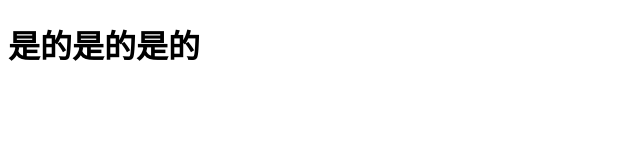
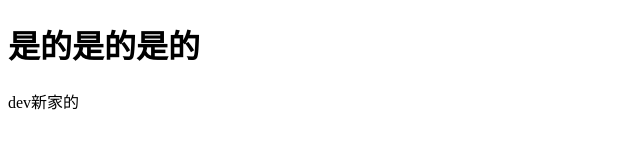
Before and after one commit to zhenghuifangnew/12.18, a plain HTML site: page 新建文件夹/index.html in a window 1280 px wide. Shown: the full height of the page, 0-640 px from the left. Drawn offline with Linux system fonts and the light colour scheme.

Commit message:
新增功能

```diff
--- a/新建文件夹/index.html
+++ b/新建文件夹/index.html
@@ -6,5 +6,6 @@
 	</head>
 	<body>
 		<h1>是的是的是的</h1>
+		<p>dev新家的</p>
 	</body>
 </html>
```
